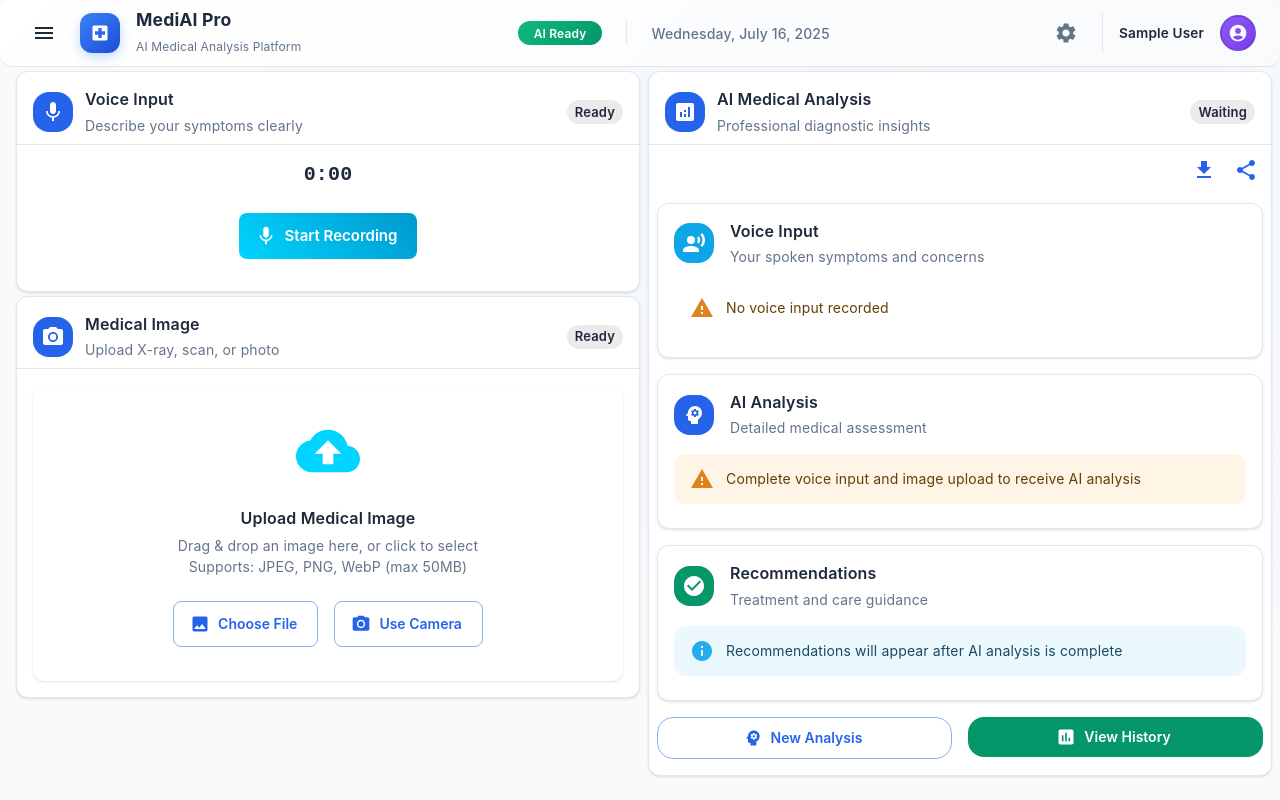
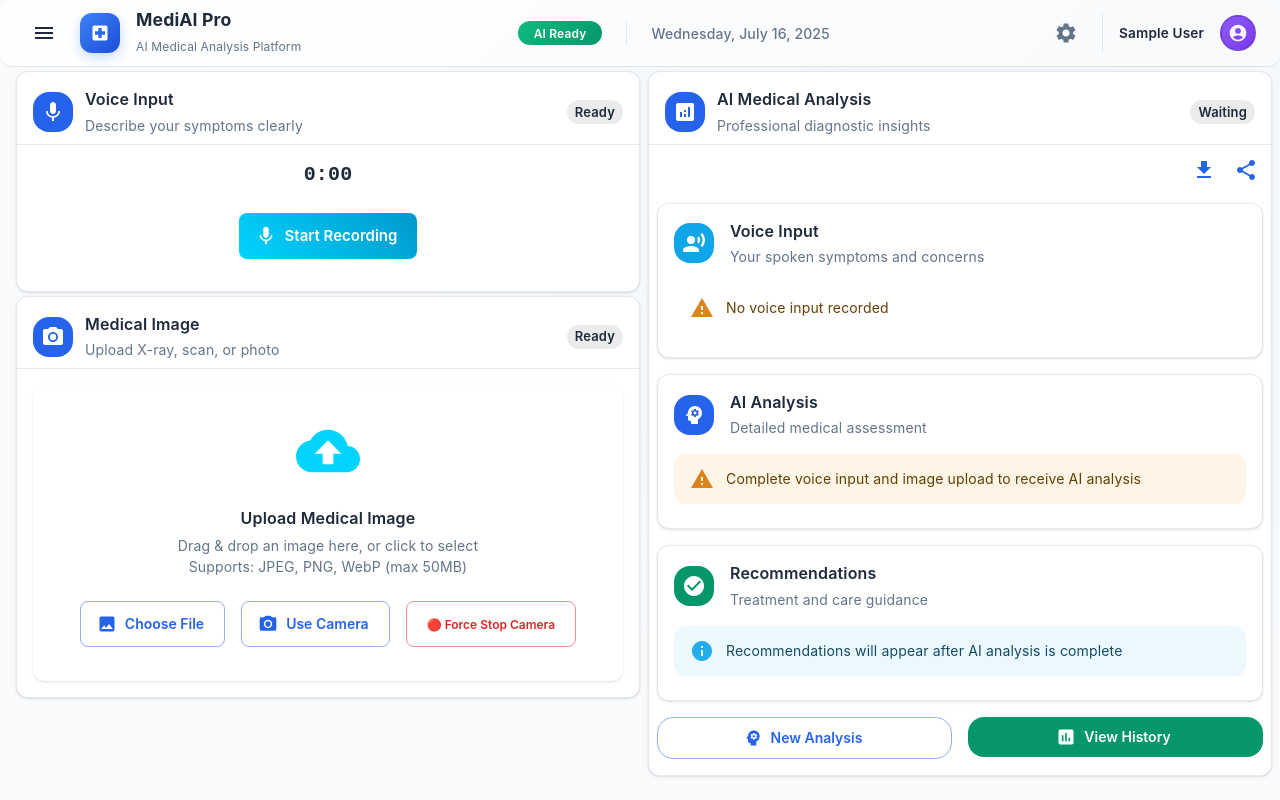
Before and after one commit to SandeepSathunuri/AIHealthCheck, a React (Vite) app in the folder frontend/: page / in a window 1280 px wide. Built offline with nearby package versions, Linux system fonts and the light colour scheme; no server answers; sample sign-in values are in the browser's storage.

Commit message:
fourteenth commit

```diff
--- a/frontend/src/components/enterprise/SmartImageUploader.jsx
+++ b/frontend/src/components/enterprise/SmartImageUploader.jsx
@@ -48,6 +48,52 @@ const untrackCameraStream = (stream) => {
   }
 };
 
+// NUCLEAR OPTION - Force stop ALL media streams in the browser
+const nuclearStopAllMedia = async () => {
+  console.log('💥 NUCLEAR: Force stopping ALL media streams in browser');
+
+  try {
+    // Method 1: Stop all video elements on the page
+    const allVideos = document.querySelectorAll('video');
+    allVideos.forEach(video => {
+      console.log('💥 Stopping video element:', video);
+      if (video.srcObject) {
+        const stream = video.srcObject;
+        stream.getTracks().forEach(track => {
+          console.log('💥 Force stopping track from video element:', track.kind);
+          track.stop();
+        });
+        video.srcObject = null;
+      }
+      video.pause();
+      video.removeAttribute('src');
+      video.load();
+    });
+
+    // Method 2: Try to enumerate and stop all media devices
+    if (navigator.mediaDevices && navigator.mediaDevices.enumerateDevices) {
+      const devices = await navigator.mediaDevices.enumerateDevices();
+      console.log('💥 Found media devices:', devices.length);
+    }
+
+    // Method 3: Create a dummy stream and immediately stop it to force browser cleanup
+    try {
+      const dummyStream = await navigator.mediaDevices.getUserMedia({ video: true });
+      console.log('💥 Created dummy stream for cleanup');
+      dummyStream.getTracks().forEach(track => {
+        console.log('💥 Stopping dummy track:', track.kind);
+        track.stop();
+      });
+    } catch (e) {
+      console.log('💥 Dummy stream creation failed (expected):', e.message);
+    }
+
+    console.log('💥 Nuclear cleanup completed');
+  } catch (error) {
+    console.error('💥 Nuclear cleanup error:', error);
+  }
+};
+
 // Emergency cleanup - stop ALL tracked camera streams
 const emergencyStopAllCameras = () => {
   console.log('🔴 EMERGENCY: Stopping all tracked camera streams');
@@ -62,6 +108,12 @@ const emergencyStopAllCameras = () => {
     }
   });
   globalCameraStreams.clear();
+
+  // Follow up with nuclear option
+  setTimeout(() => {
+    nuclearStopAllMedia();
+  }, 200);
+
   console.log('🔴 Emergency cleanup completed');
 };
 
@@ -86,13 +138,29 @@ const stopCameraStream = (stream, videoElement = null) => {
 
   if (videoElement) {
     console.log('🔴 Clearing video element srcObject');
+
+    // Super aggressive video cleanup
+    if (videoElement.srcObject) {
+      const stream = videoElement.srcObject;
+      stream.getTracks().forEach(track => {
+        console.log('🔴 Force stopping track from video element:', track.kind);
+        track.stop();
+      });
+    }
+
     videoElement.srcObject = null;
-    videoElement.load(); // Force reload to clear any cached stream
-
-    // Additional aggressive cleanup
     videoElement.pause();
     videoElement.removeAttribute('src');
+    videoElement.removeAttribute('srcObject');
     videoElement.load();
+
+    // Force style changes to ensure browser releases camera
+    videoElement.style.display = 'none';
+    setTimeout(() => {
+      if (videoElement.parentNode) {
+        videoElement.style.display = '';
+      }
+    }, 100);
   }
 
   // Force garbage collection hint
@@ -426,6 +494,30 @@ const SmartImageUploader = ({ onImageSelect, disabled = false, initialFile = nul
   const [uploadProgress, setUploadProgress] = useState(0);
   const [isUploading, setIsUploading] = useState(false);
   const [error, setError] = useState(null);
+  const [cameraStatus, setCameraStatus] = useState('inactive'); // inactive, active, stopping
+
+  // Check camera status periodically
+  React.useEffect(() => {
+    const checkCameraStatus = () => {
+      const allVideos = document.querySelectorAll('video');
+      let hasActiveCamera = false;
+
+      allVideos.forEach(video => {
+        if (video.srcObject) {
+          const stream = video.srcObject;
+          const activeTracks = stream.getTracks().filter(track => track.readyState === 'live');
+          if (activeTracks.length > 0) {
+            hasActiveCamera = true;
+          }
+        }
+      });
+
+      setCameraStatus(hasActiveCamera ? 'active' : 'inactive');
+    };
+
+    const interval = setInterval(checkCameraStatus, 1000);
+    return () => clearInterval(interval);
+  }, []);
 
   // Add global cleanup on component mount
   React.useEffect(() => {
@@ -436,7 +528,7 @@ const SmartImageUploader = ({ onImageSelect, disabled = false, initialFile = nul
     };
   }, []);
 
-  // Add window-level cleanup
+  // Add window-level cleanup and keyboard shortcuts
   React.useEffect(() => {
     const handleBeforeUnload = () => {
       console.log('🔴 Page unloading - emergency camera cleanup');
@@ -450,12 +542,24 @@ const SmartImageUploader = ({ onImageSelect, disabled = false, initialFile = nul
       }
     };
 
+    const handleKeyDown = (e) => {
+      // Ctrl+Shift+S to force stop camera
+      if (e.ctrlKey && e.shiftKey && e.key === 'S') {
+        e.preventDefault();
+        console.log('💥 Keyboard shortcut: Force stop camera');
+        nuclearStopAllMedia();
+        notifySuccess('Camera forcefully stopped via keyboard shortcut');
+      }
+    };
+
     window.addEventListener('beforeunload', handleBeforeUnload);
     document.addEventListener('visibilitychange', handleVisibilityChange);
+    document.addEventListener('keydown', handleKeyDown);
 
     return () => {
       window.removeEventListener('beforeunload', handleBeforeUnload);
       document.removeEventListener('visibilitychange', handleVisibilityChange);
+      document.removeEventListener('keydown', handleKeyDown);
     };
   }, []);
 
@@ -562,6 +666,12 @@ const SmartImageUploader = ({ onImageSelect, disabled = false, initialFile = nul
     }, 1000);
   };
 
+  const handleForceStopCamera = () => {
+    console.log('💥 User triggered force stop camera');
+    nuclearStopAllMedia();
+    notifySuccess('Camera forcefully stopped');
+  };
+
   const handleRemoveImage = () => {
     setSelectedFile(null);
     onImageSelect?.(null);
@@ -616,7 +726,7 @@ const SmartImageUploader = ({ onImageSelect, disabled = false, initialFile = nul
               Supports: JPEG, PNG, WebP (max 50MB)
             </Typography>
 
-            <Box sx={{ display: 'flex', justifyContent: 'center', gap: 2 }}>
+            <Box sx={{ display: 'flex', justifyContent: 'center', gap: 2, flexWrap: 'wrap' }}>
               <Button
                 variant="outlined"
                 startIcon={<ImageIcon />}
@@ -635,6 +745,19 @@ const SmartImageUploader = ({ onImageSelect, disabled = false, initialFile = nul
                 disabled={disabled}
               >
                 Use Camera
+              </Button>
+
+              <Button
+                variant="outlined"
+                color="error"
+                size="small"
+                onClick={(e) => {
+                  e.stopPropagation();
+                  handleForceStopCamera();
+                }}
+                sx={{ fontSize: '0.75rem' }}
+              >
+                🔴 Force Stop Camera
               </Button>
             </Box>
           </motion.div>
@@ -662,6 +785,25 @@ const SmartImageUploader = ({ onImageSelect, disabled = false, initialFile = nul
         </Alert>
       )}
 
+      {/* Camera Status Indicator */}
+      {cameraStatus === 'active' && (
+        <Alert
+          severity="warning"
+          sx={{ mt: 2 }}
+          action={
+            <Button
+              color="inherit"
+              size="small"
+              onClick={handleForceStopCamera}
+            >
+              FORCE STOP
+            </Button>
+          }
+        >
+          🔴 Camera is still active! Use Ctrl+Shift+S or click FORCE STOP to turn it off.
+        </Alert>
+      )}
+
       {showCamera && (
         <CameraCapture
           onCapture={handleCameraCapture}
```
